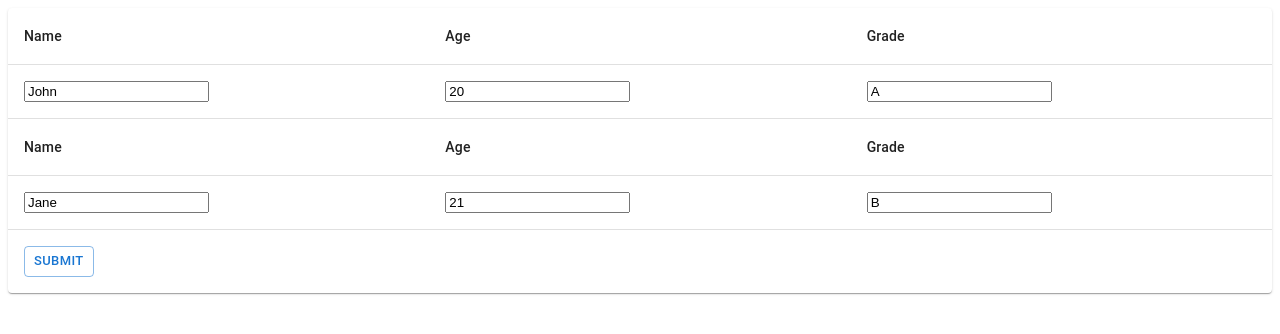
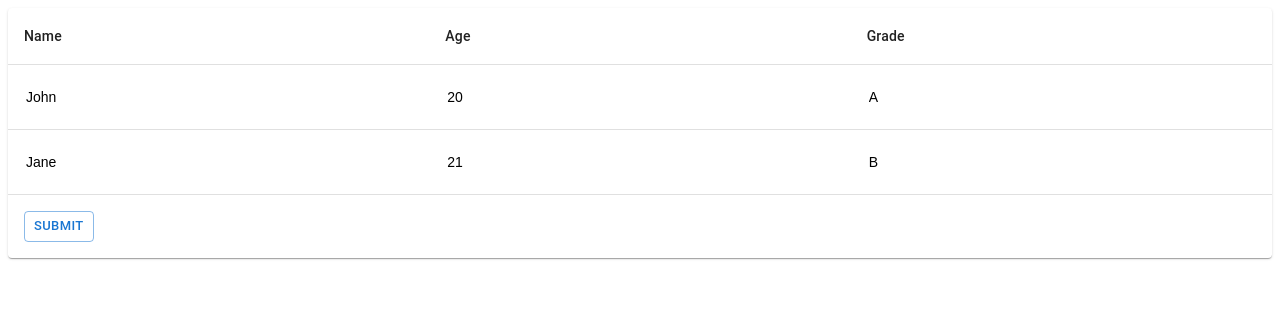
Before and after one commit to EdwinKwanTC/material-table, a React (Vite) app: page / in a window 1280 px wide. Shown: the top 334 px of the page. Built offline with nearby package versions, Linux system fonts and the light colour scheme.

Commit message:
fix: fixing table type error

```diff
--- a/src/base/Table.tsx
+++ b/src/base/Table.tsx
@@ -1,6 +1,5 @@
 import { Formik, Field, Form, ErrorMessage, FieldArray } from 'formik'
 import {
-    Box,
     Table as MuiTable,
     TableBody,
     TableCell,
@@ -40,21 +39,14 @@ export default function Table(props: TableProps) {
                     console.log('values', values)
                     return (
                         <Form>
-                            {values.map((row, index) => (
-                                <Box key={index} sx={{ display: 'flex' }}>
                             <MuiTable>
                                 {headers && (
                                     <TableHead>
                                         <TableRow>
                                             {headers.map(
-                                                        (
-                                                            header,
-                                                            headerIndex
-                                                        ) => (
+                                                (header, headerIndex) => (
                                                     <TableCell
-                                                                key={
-                                                                    headerIndex
-                                                                }
+                                                        key={headerIndex}
                                                         align={
                                                             header.align
                                                                 ? header.align
@@ -68,17 +60,25 @@ export default function Table(props: TableProps) {
                                         </TableRow>
                                     </TableHead>
                                 )}
+                                <TableBody></TableBody>
                                 <TableBody>
-                                            <TableRow>
+                                    {values.map((row, index) => (
+                                        <TableRow key={`table-row.${index}`}>
                                             {headers.map(
                                                 (header, headerIndex) => {
                                                     return (
                                                         <TableCell
-                                                                key={
-                                                                    headerIndex
-                                                                }
+                                                            key={headerIndex}
                                                         >
                                                             <Field
+                                                                style={{
+                                                                    width: '100%',
+                                                                    minHeight:
+                                                                        '30px',
+                                                                    fontSize:
+                                                                        '14px',
+                                                                    border: '0px solid #ccc',
+                                                                }}
                                                                 name={`${index}.${header.key}`}
                                                                 placeholder={
                                                                     header.key
@@ -92,10 +92,9 @@ export default function Table(props: TableProps) {
                                                 }
                                             )}
                                         </TableRow>
+                                    ))}
                                 </TableBody>
                             </MuiTable>
-                                </Box>
-                            ))}
                             {children}
                         </Form>
                     )
```
Lines whose indentation alone changed are shown as unchanged.
